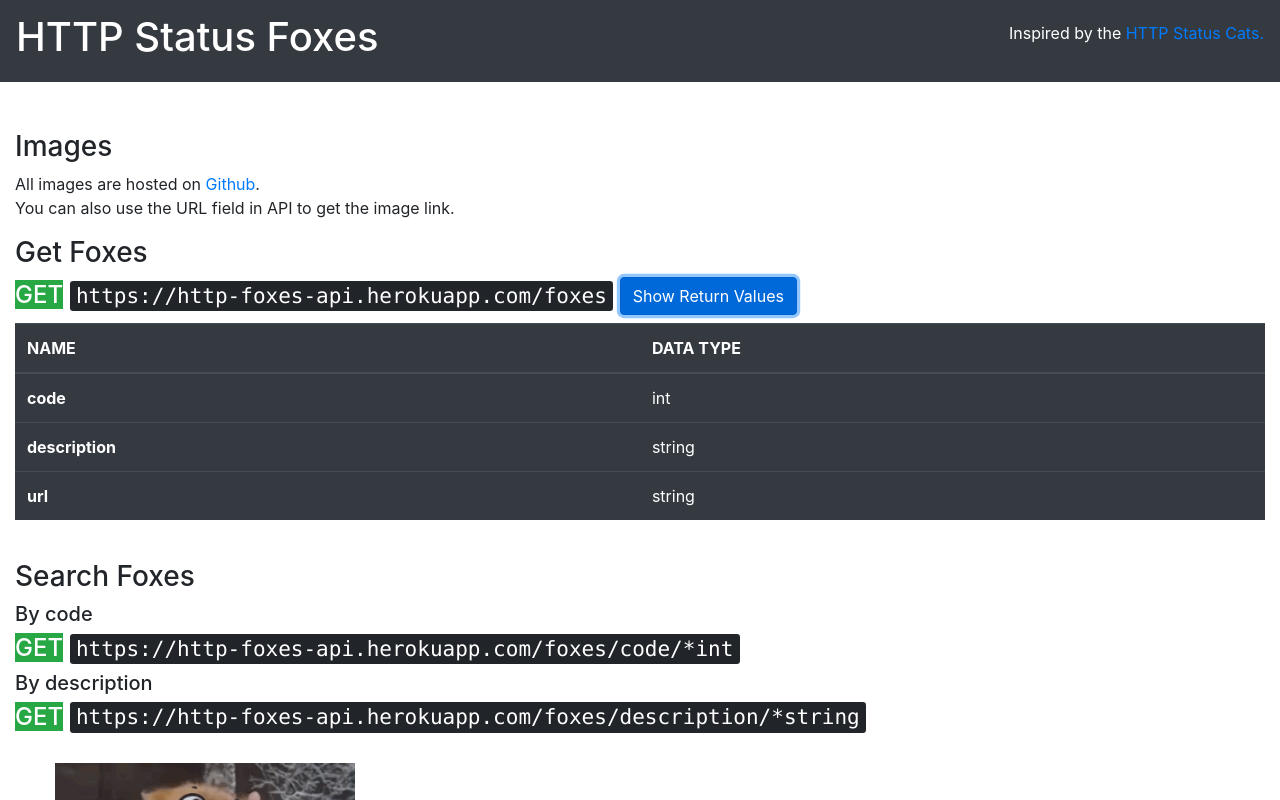
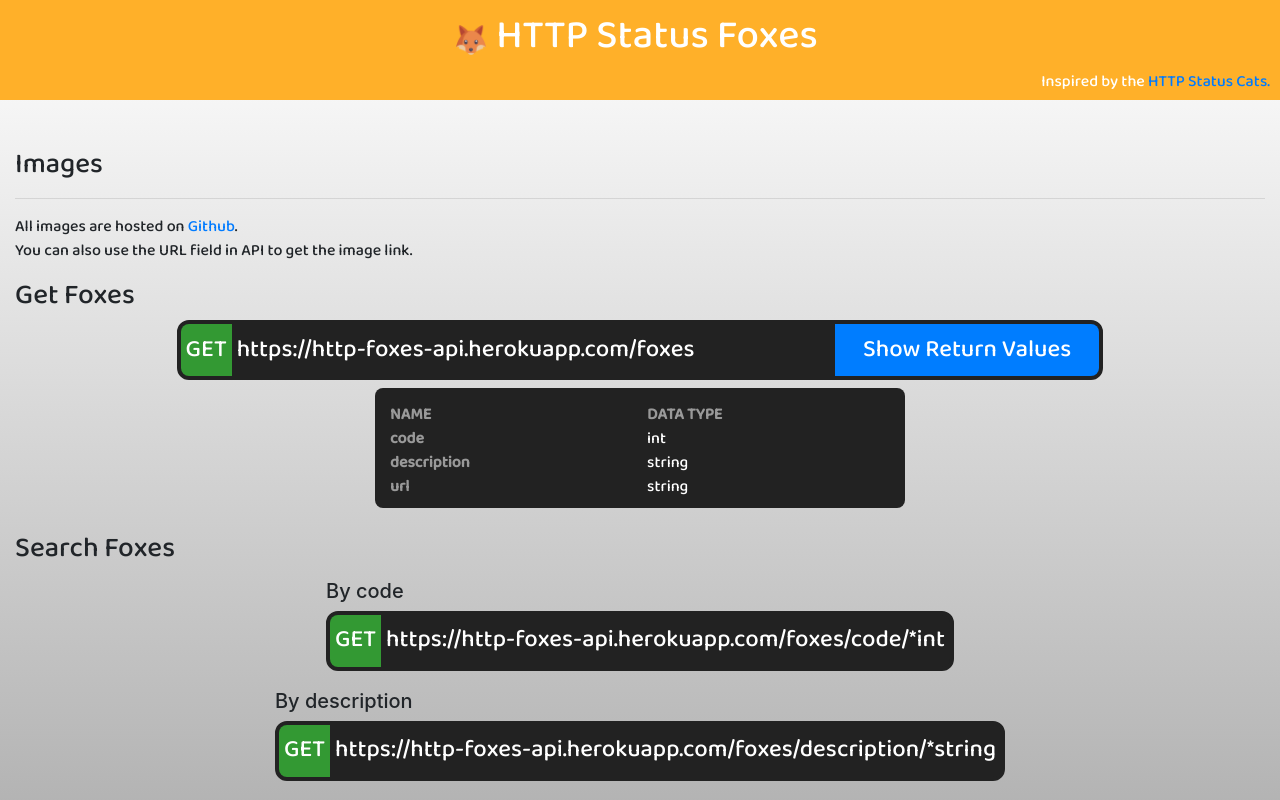
Before and after one commit to SamuelsonPajeu/SamuelsonPajeu.github.io, a plain HTML site: page httpfoxes.html in a window 1280 px wide. Both pictures are taken after a click on the link "Show Return Values". Shown: the top 800 px of the page. Drawn offline with nearby package versions, Linux system fonts and the light colour scheme; no server answers.

Commit message:
Http foxes Front Update

```diff
--- /dev/null
+++ b/assets/css/foxStyle.css
@@ -0,0 +1,301 @@
+@import url(https://cdnjs.cloudflare.com/ajax/libs/font-awesome/4.6.3/css/font-awesome.css);
+@import url('https://fonts.googleapis.com/css2?family=Baloo+2:wght@500&display=swap');
+*
+{
+    margin: 0;
+    padding: 0;
+    box-sizing: border-box;
+    user-select: none;
+}
+.thumb-image {
+    display: block;
+    width: 20vw;
+    height: 20vh;
+    max-width: 400px;
+    max-height: 300px;
+    min-width: 300px;
+    min-height: 200px;
+    object-fit: cover;
+    border-radius: 0.5em;
+}
+li {
+    display: inline-block;
+    padding: 5px;
+}
+.ul-container{
+    display: flex;
+    flex-wrap: wrap;
+    align-content: space-between;
+}
+.footer-social-icons {
+    width: 250px;
+    display:block;
+    margin: 0 auto;
+}
+.social-icon {
+
+    color: black;
+}
+ul.social-icons {
+
+    margin-top: 10px;
+}
+.social-icons li {
+
+    vertical-align: top;
+    display: inline;
+    height: 100px;
+}
+.social-icons a {
+    color: black;
+    text-decoration: none;
+}
+.fa-linkedin {
+    padding:10px 14px;
+    -o-transition:.5s;
+    -ms-transition:.5s;
+    -moz-transition:.5s;
+    -webkit-transition:.5s;
+    transition: .5s;
+    background-color: white;
+}
+.fa-linkedin:hover {
+    background-color: white;
+}
+.fa-github {
+    padding:10px 14px;
+    -o-transition:.5s;
+    -ms-transition:.5s;
+    -moz-transition:.5s;
+    -webkit-transition:.5s;
+    transition: .5s;
+    background-color: white;
+}
+.fa-github:hover {
+    background-color: white;
+}
+
+/* CUSTOM */
+.foxnavbar {
+    row-gap: 20px;
+    background-color: rgb(255, 176, 41);
+    padding: 10px;
+    font-family: 'Baloo 2';
+    height: 100px;
+    user-select: none;
+}
+.foxnavbar a {
+    height: 60px;
+}
+.foxnavbar span img {
+    padding: 10px;
+}
+.foxnavbar span .baloontxt {
+    position: absolute;
+    transform-origin: center left;
+    transform: translateX(-100%) translateY(-25%);
+    top: 50px;
+    color: black;
+    font-size: 0px;
+    padding: 5px;
+    background-color: rgba(255, 255, 255, 1);
+    opacity: 0;
+    transition: 0.25s;
+    border: black 1px solid;
+    border-radius: 5px;
+}
+.foxnavbar span:hover .baloontxt {
+    font-size: 12px;
+    opacity: 1;
+}
+.foxnavbar .navbar-brand {
+    display: flex;
+    align-items: center;
+    justify-content: center;
+    color: white;
+    text-decoration: none;
+}
+.foxnavbar p {
+    text-align: right;
+}
+body {
+    box-sizing: border-box;
+    background: linear-gradient(#fff, #888);
+    min-height: 500px;
+}
+section .secHeader {
+    font-family: 'Baloo 2';
+}
+section p {
+    font-family: 'Baloo 2';
+}
+section h4 {
+    font-family: 'Baloo 2';
+    display: inline-flex;
+    align-items: center;
+    background-color: #222;
+    color: white;
+    border: #222 4px solid;
+    border-radius: 0.5em;
+    overflow: hidden;
+    height: 60px;
+}
+.largeLink{
+    width: fit-content;
+}
+.alignDiv{
+    display: flex;
+    flex-direction: column;
+    justify-items: center;
+    align-items: center;
+}
+section h4 .get {
+    display: flex;
+    align-items: center;
+    background-color: #393;
+    color: white;
+    padding: 5px;
+    height: 100%;
+    user-select: none;
+    transition: 0.25s;
+}
+section .popUp {
+    display: flex;
+    position: absolute;
+    justify-content: center;
+    transform: translateY(-60px);
+    background-color: #222;
+    color: #fff;
+    font-family: 'Baloo 2';
+    font-size: 16px;
+    padding: 7px;
+    border-radius: 5px;
+    width: fit-content;
+    user-select: none;
+    opacity: 0;
+    transition: 0.15s;
+}
+section .popUp::after {
+    content: '';
+    position: absolute;
+    transform: translateY(8px) rotate(45deg) scale(0.8);
+    background-color: #222;
+    padding: 5px;
+    width: 25px;
+    height: 25px;
+    z-index: -1;
+}
+section .p_active {
+    opacity: 1;
+}
+section h4 .get:hover {
+    cursor: pointer;
+    background-color: #171;
+    color: white;
+    padding: 5px;
+}
+section h4 .getLink {
+    color: white;
+    padding-left: 5px;
+    padding-right: 5px;
+    width: 100%;
+    user-select: text;
+}
+section .smallLink {
+    width: fit-content;
+}
+section h4 .showValues {
+    display: flex;
+    justify-content: center;
+    align-items: center;
+    color: white;
+    background-color: rgb(0, 125, 255);
+    padding: 5px;
+    height: 100%;
+    width: 400px;
+    user-select: none;
+    cursor: pointer;
+    transition: 0.25s;
+}
+section h4 .showValues:hover {
+    text-decoration: none;
+    color: white;
+    background-color: rgb(0, 80, 230);
+    padding: 5px;
+}
+.searchFoxes {
+    text-decoration: none;
+}
+
+.searchContainer {
+    display: flex;
+    flex-wrap: wrap;
+    justify-content: space-around;
+    width: 100%;
+}
+.searchContainer .searchContainerUnique{
+    margin: 5px;
+}
+.searchContainer h5 {
+    display: block;
+}
+.table-values {
+    display: flex;
+    position: relative;
+    box-sizing: border-box;
+    background: #222;
+    border-radius: 0.5em;
+    overflow: hidden;
+    max-height: 0px;
+    transition: 0.25s;
+    opacity: 0;
+    justify-content: center;
+    width: fit-content;
+}
+.table-values table {
+    width: 500px;
+}
+.table-values tr td {
+    font-family: 'Baloo 2';
+    color: #fff;
+}
+.table-values tr th {
+    font-family: 'Baloo 2';
+    color: #999;
+}
+.tableActive {
+    opacity: 1;
+    padding: 15px;
+    max-height: 120px;
+}
+.fox{
+    border-radius: 0.5em;
+    border: #222 4px solid;
+    background: #fff;
+    box-shadow: rgba(0, 0, 0, 1) 0 0 10px;
+    transition: 0.25s;
+    margin-bottom: 40px;
+    user-select: none;
+    cursor: pointer;
+}
+.fox:hover{
+    transform: scale(1.1);
+    box-shadow: rgba(0, 0, 0, 0.3) 0 10px 20px;
+}
+.thumb-li{
+    font-family: 'Baloo 2';
+}
+.infoContainer{
+    margin-top: 20px;
+}
+.thumb-li h2{
+    font-family: 'Baloo 2';
+    margin-bottom: 0;
+    font-weight: bold;
+    text-align: center;
+    width: 100%;
+}
+.thumb-li p{
+    text-align: center;
+    width: 100%;
+}
--- a/assets/js/httpfoxes.js
+++ b/assets/js/httpfoxes.js
@@ -11,7 +11,6 @@ getFoxes().then(data => {
     loadWebSite(foxes);
 });
 
-
 function loadWebSite(foxes) {
     const foxesContainer = document.getElementById('foxes-container');
     const loadingContainer = document.getElementById('loading-foxes');
@@ -19,13 +18,44 @@ function loadWebSite(foxes) {
         const foxElement = document.createElement('div');
         foxElement.className = 'fox';
         foxElement.innerHTML = `
-            <li>
-                <img src="${fox.url}" alt="${fox.description}" class="thumb-image" >
-                <h2>${fox.code}</h2>
-                <p>${fox.description}</p>
+            <li class="thumb-li">
+                <img src="${fox.url}" alt="${fox.description}" class="thumb-image" draggable="false">
+                <div class="infoContainer">
+                    <h2>${fox.code}</h2>
+                    <p>${fox.description}</p>
+                </div>
             </li>
         `;
         foxesContainer.appendChild(foxElement);
     } );
     loadingContainer.style.display = 'none';
 }
+
+function copyToClipboard(l, i) {
+    let last = Date.now();
+    let link = document.getElementById(l.toString()).innerText;
+
+    //Copy link to clipboard
+    navigator.clipboard.writeText(link);
+
+    //Remove current div with 'p_active' class
+    let tags = document.getElementsByClassName('p_active');
+    if (tags.length > 0) {
+        for (t = 0; t < tags.length; t++) {
+            tags[t].classList.remove('p_active');
+        }
+        document.getElementById(i).classList.add('p_active');
+    }
+
+    document.getElementById(i).classList.add('p_active');
+
+    //Remove class after 1500ms
+    setTimeout(() => {
+        document.getElementById(i).classList.remove('p_active');
+    }, 1500);
+}
+
+function toggleList() {
+    //Toggle 'tableActive' class to display the Return Values
+    document.getElementById('valueList').classList.toggle('tableActive');
+}
--- a/httpfoxes.html
+++ b/httpfoxes.html
@@ -1,228 +1,142 @@
 <!DOCTYPE html>
 <html lang="en">
-
-<style>
-    @import url(https://cdnjs.cloudflare.com/ajax/libs/font-awesome/4.6.3/css/font-awesome.css);
-    .thumb-image {
-        display: block;
-        width: 20vw;
-        height: 20vh;
-        max-width: 400px;
-        max-height: 300px;
-        min-width: 300px;
-        min-height: 200px;
-        object-fit: cover;
-    }
-
-    li {
-        display: inline-block;
-        padding: 5px;
-    }
-
-    .ul-container{
-        display: flex;
-        flex-wrap: wrap;
-        align-content: space-between;
-    }
-    .footer-social-icons {
-        width: 250px;
-        display:block;
-        margin: 0 auto;
-    }
-    .social-icon {
-
-        color: black;
-    }
-    ul.social-icons {
-
-        margin-top: 10px;
-    }
-    .social-icons li {
-
-        vertical-align: top;
-        display: inline;
-        height: 100px;
-    }
-    .social-icons a {
-        color: black;
-        text-decoration: none;
-    }
-
-    .fa-linkedin {
-        padding:10px 14px;
-        -o-transition:.5s;
-        -ms-transition:.5s;
-        -moz-transition:.5s;
-        -webkit-transition:.5s;
-        transition: .5s;
-        background-color: white;
-    }
-    .fa-linkedin:hover {
-        background-color: white;
-    }
-    .fa-github {
-        padding:10px 14px;
-        -o-transition:.5s;
-        -ms-transition:.5s;
-        -moz-transition:.5s;
-        -webkit-transition:.5s;
-        transition: .5s;
-        background-color: white;
-    }
-    .fa-github:hover {
-        background-color: white;
-    }
-
-    .thumb-image {
-        cursor: pointer;
-    }
-
-
-
-
-
-
-</style>
+<link rel="stylesheet" href="assets/css/foxStyle.css">
 
 <head>
     <meta charset="utf-8">
-        <!-- Favicon
-    ================================================== -->
+    <!-- Favicon ================================================== -->
     <link rel="apple-touch-icon" sizes="180x180" href="assets/img/apple-touch-icon.png">
     <link rel="icon" type="image/png" sizes="16x16" href="assets/img/favicon.png">
+    <title>HTTP Foxes OwO</title>
+    <link rel="stylesheet" href="https://cdn.jsdelivr.net/npm/bootstrap@4.6.2/dist/css/bootstrap.min.css"
+        integrity="sha384-xOolHFLEh07PJGoPkLv1IbcEPTNtaed2xpHsD9ESMhqIYd0nLMwNLD69Npy4HI+N" crossorigin="anonymous">
+</head>
+<header>
+    <div class="foxnavbar">
 
-    <title>HTTP Foxes OwO</title>
-    <link rel="stylesheet" href="https://cdn.jsdelivr.net/npm/bootstrap@4.6.2/dist/css/bootstrap.min.css" integrity="sha384-xOolHFLEh07PJGoPkLv1IbcEPTNtaed2xpHsD9ESMhqIYd0nLMwNLD69Npy4HI+N" crossorigin="anonymous">
-</head>
-
-<body >
-    <header>
-        <nav class="navbar navbar-dark bg-dark">
-            <a class="navbar-brand" href="#">
+        <a class="navbar-brand" href="#" draggable="false">
+            <span>
+                <span class="baloontxt">What does the fox say?</span>
+                <img src="assets/img/http-foxes/fox.png" width="50px" draggable="false" />
+            </span>
             <h1>HTTP Status Foxes</h1>
         </a>
-            <p style="color:white">Inspired by the <a href="https://www.flickr.com/photos/girliemac/sets/72157628409467125" target="_blank"> HTTP Status Cats. </a></p>
-        </nav>
+        <p style="color:white">Inspired by the <a href="https://www.flickr.com/photos/girliemac/sets/72157628409467125"
+                target="_blank"> HTTP Status
+                Cats. </a>
+        </p>
+    </div>
+</header>
 
-    </header>
-    <div>
-
-
-    </div>
+<body>
     <div class="container-fluid">
-        <br/><br/>
+        <br /><br />
         <section>
-            <h3>Images</h3>
+            <h3 class="secHeader">Images</h3>
+            <hr />
             <p>
-                All images are hosted on <a href="https://github.com/SamuelsonPajeu/http_foxes_api/tree/main/assets/img" target="_blank">Github</a>. <br/>
+                All images are hosted on <a href="https://github.com/SamuelsonPajeu/http_foxes_api/tree/main/assets/img"
+                    target="_blank">Github</a>. <br />
                 You can also use the URL field in API to get the image link.
             </p>
         </section>
+        <section>
+            <h3 class="secHeader">Get Foxes</h3>
+            <div class="usage-example">
+                <div class="alignDiv">
 
-        <section>
-            <h3>Get Foxes</h3>
-
-
-            <div class="usage-example">
-                <h4>
-                    <span class="bagde badge-success">GET</span>
-                    <kbd>https://http-foxes-api.herokuapp.com/foxes</kbd>
-                    <a class="btn btn-primary" data-toggle="collapse" href="#showReturn" role="button" aria-expanded="false" aria-controls="showReturn">
+                    <h4 class="largeLink">
+                        <span class="popUp" id="popUpFoxes">Copied!</span>
+                        <span class="get" onclick="copyToClipboard('linkFoxes', 'popUpFoxes')">GET</span>
+                        <div class="getLink" id="linkFoxes">https://http-foxes-api.herokuapp.com/foxes</div>
+                        <a class="showValues" draggable="false" onclick="toggleList()">
                             Show Return Values
                         </a>
-
                     </h4>
-                <div class="collapse" id="showReturn">
-                <!-- <div class="card card-body"> -->
-                    <table class="table table-dark">
+                    <div class="table-values" id="valueList">
+                        <table>
                             <thead>
                                 <tr>
-                                <th scope="col">NAME</th>
-                                <th scope="col">DATA    TYPE</th>
+                                    <th>NAME</th>
+                                    <th>DATA TYPE</th>
                                 </tr>
                             </thead>
                             <tbody>
                                 <tr>
-                                <th scope="row">code</th>
+                                    <th>code</th>
                                     <td>int</td>
                                 </tr>
                                 <tr>
-                                <th scope="row">description</th>
+                                    <th>description</th>
                                     <td>string</td>
                                 </tr>
                                 <tr>
-                                <th scope="row">url</th>
+                                    <th>url</th>
                                     <td>string</td>
                                 </tr>
                             </tbody>
-
                         </table>
                     </div>
                 </div>
-
-
-        </section><br/>
-
+            </div>
+        </section>
+        <br />
+        <section class="searchFoxes">
+            <h3 class="secHeader">Search Foxes</h3>
+            <div class="searchContainer">
+                <div class="searchContainerUnique">
+                    <h5>By code</h5>
+                    <h4 class="smallLink">
+                        <span class="popUp" id="popUpCode">Copied!</span>
+                        <span class="get" onclick="copyToClipboard('linkCode', 'popUpCode')">GET</span>
+                        <div class="getLink smallLink" id="linkCode">
+                            https://http-foxes-api.herokuapp.com/foxes/code/*int
+                        </div>
+                    </h4>
+                </div>
+                <div class="searchContainerUnique">
+                    <h5>By description</h5>
+                    <h4 class="smallLink">
+                        <span class="popUp" id="popUpDescription">Copied!</span>
+                        <span class="get" onclick="copyToClipboard('linkDescription', 'popUpDescription')">GET</span>
+                        <div class="getLink" id="linkDescription">
+                            https://http-foxes-api.herokuapp.com/foxes/description/*string</div>
+                    </h4>
+                </div>
+            </div>
+        </section>
+        <br />
         <section>
-            <h3>Search Foxes</h3>
-
-
-            <div class="usage-example">
-                <h5>By code</h5>
-                <h4>
-                    <span class="bagde badge-success">GET</span>
-                    <kbd>https://http-foxes-api.herokuapp.com/foxes/code/*int</kbd>
-
-
-                </h4>
-
-                <h5>By description</h5>
-                <h4>
-                    <span class="bagde badge-success">GET</span>
-                    <kbd>https://http-foxes-api.herokuapp.com/foxes/description/*string</kbd>
-
-
-                </h4>
-
-
-        </section>
-        <br/>
-
-        <section >
-            <ul id="foxes-container" class="ul-container">
+            <ul id="foxes-container" class="ul-container d-flex justify-content-around w-100">
                 <div id="loading-foxes">
 
                     <img class="thumb-image" src="assets\img\http-foxes\loading.gif" alt="fox1">
                     <h2>LOADING...</h2>
                 </div>
-
             </ul>
         </section>
-
-
     </div>
     <script src="https://code.jquery.com/jquery-1.11.0.min.js"></script>
-    <script src="https://cdn.jsdelivr.net/npm/bootstrap@4.6.2/dist/js/bootstrap.min.js" integrity="sha384-+sLIOodYLS7CIrQpBjl+C7nPvqq+FbNUBDunl/OZv93DB7Ln/533i8e/mZXLi/P+" crossorigin="anonymous"></script>
+    <script src="https://cdn.jsdelivr.net/npm/bootstrap@4.6.2/dist/js/bootstrap.min.js"
+        integrity="sha384-+sLIOodYLS7CIrQpBjl+C7nPvqq+FbNUBDunl/OZv93DB7Ln/533i8e/mZXLi/P+"
+        crossorigin="anonymous"></script>
     <script src="assets/js/httpfoxes.js"></script>
 </body>
 <footer class="text-center text-lg-start bg-light text-muted">
-
     <section class="d-flex justify-content-center justify-content-lg-between p-4 border-bottom">
-
         <div class="footer-social-icons">
             <ul class="social-icons">
-                <li><a href="https://www.linkedin.com/in/samuelson-pajeu-7a4369149/" target="_blank" class="social-icon"> <i class="fa fa-linkedin"></i></a></li>
-                <li><a href="https://github.com/SamuelsonPajeu" target="_blank" class="social-icon"> <i class="fa fa-github"></i></a></li>
+                <li><a href="https://www.linkedin.com/in/samuelson-pajeu-7a4369149/" target="_blank"
+                        class="social-icon"> <i class="fa fa-linkedin"></i></a></li>
+                <li><a href="https://github.com/SamuelsonPajeu" target="_blank" class="social-icon"> <i
+                            class="fa fa-github"></i></a></li>
             </ul>
         </div>
-
     </section>
-
     <div class="text-center p-4" style="background-color: rgba(0, 0, 0, 0.05);">
         © 2022 Copyright:
         <a class="text-reset fw-bold" href="https://samuelsonpajeu.github.io/">samuelsonpajeu.github.io</a>
     </div>
-
 </footer>
 
 </html>
```
Also changed, not shown: assets/img/http-foxes/fox.png (added), 1 other file. Lines whose indentation alone changed are shown as unchanged.
